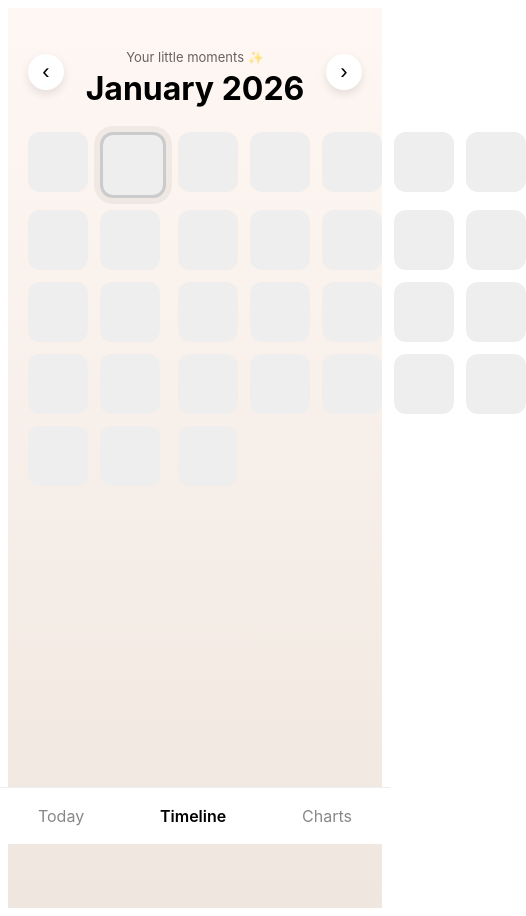
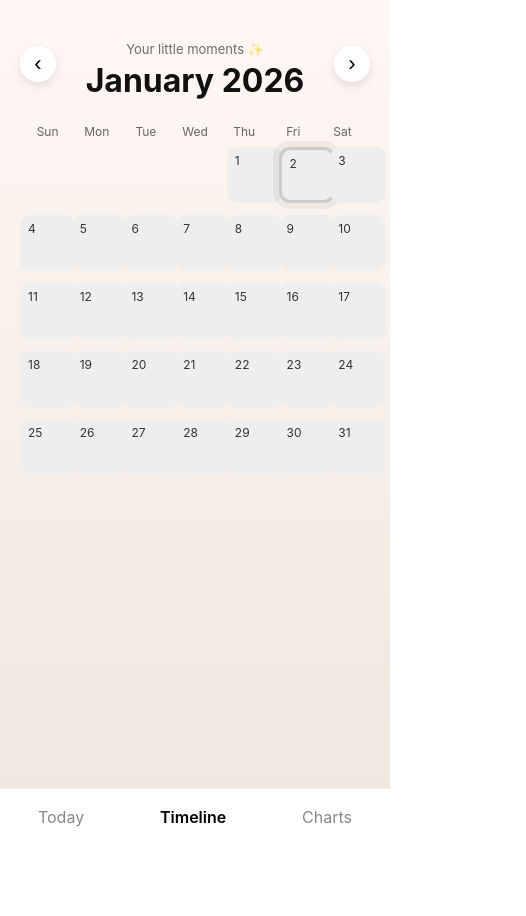
Before and after one commit to siddhi-rungta/today-felt-like, a React (Vite) app: page /timeline in a window 390 px wide. Shown: the whole page, 526 px wide, since content can reach past the window. After the commit the page ends 844 px from the top, so only its background shows below. Built offline with nearby package versions, Linux system fonts and the light colour scheme; no server answers; the database is empty; sample sign-in values are in the browser's storage.

Commit message:
mobile ui improvements and added charts page

```diff
--- a/src/components/Navbar.jsx
+++ b/src/components/Navbar.jsx
@@ -10,7 +10,7 @@ export default function Navbar() {
   });
 
   return (
-    <div style={styles.nav}>
+    <div className="bottom-nav" style={styles.nav}>
       <Link to="/" style={link("/")}>Today</Link>
       <Link to="/timeline" style={link("/timeline")}>Timeline</Link>
       <Link to="/charts" style={link("/charts")}>Charts</Link>
--- a/src/main.jsx
+++ b/src/main.jsx
@@ -1,6 +1,7 @@
 import React from "react";
 import ReactDOM from "react-dom/client";
 import App from "./App";
+import "./styles.css";
 
 ReactDOM.createRoot(document.getElementById("root")).render(
   <React.StrictMode>
--- a/src/pages/Charts.jsx
+++ b/src/pages/Charts.jsx
@@ -158,31 +158,31 @@ export default function Charts() {
   ).length;
 
   return (
-    <div style={styles.container}>
+    <div className="app-container" style={styles.container}>
       <h1 style={styles.title}>📊 Your Mood Insights</h1>
       <p style={styles.subtitle}>Patterns, not pressure</p>
 
       {/* Doughnut */}
-      <div style={styles.card}>
+      <div className="card" style={styles.card}>
         <Doughnut data={doughnutData} />
       </div>
 
       {/* Line */}
-      <div style={styles.card}>
+      <div className="card" style={styles.card}>
         <h3>Mood over time</h3>
         <p> 1 being worst, 5 being best</p>
         <Line data={lineData} />
       </div>
 
       {/* Monthly */}
-      <div style={styles.card}>
+      <div className="card" style={styles.card}>
         <h3>Monthly comparison</h3>
         <p>This month: <b>{monthAverage(thisMonth)}</b></p>
         <p>Last month: <b>{monthAverage(lastMonth)}</b></p>
       </div>
 
       {/* Yearly */}
-      <div style={styles.card}>
+      <div className="card" style={styles.card}>
         <h3>{year} overview</h3>
         <p>Total entries: <b>{yearlyCount}</b></p>
       </div>
@@ -212,7 +212,6 @@ const styles = {
     color: "#666"
   },
   card: {
-    width: "320px",
     background: "#FFF",
     borderRadius: "22px",
     padding: "20px",
--- a/src/pages/Home.jsx
+++ b/src/pages/Home.jsx
@@ -72,7 +72,7 @@ export default function Home() {
   if (loading) return null;
 
   return (
-    <div style={styles.container}>
+    <div className="app-container" style={styles.container}>
       <p style={styles.hello}>✨ Hey {firstName}!</p>
       <h1 style={styles.title}>How are you feeling today?</h1>
 
@@ -81,6 +81,7 @@ export default function Home() {
           <div
             key={m.id}
             onClick={() => saveMood(m.id)}
+            className="mood-card"
             style={{
               ...styles.moodCard,
               background: m.color,
@@ -150,8 +151,6 @@ const styles = {
   },
 
   moodCard: {
-    width: "78px",
-    height: "78px",
     borderRadius: "22px",
     display: "flex",
     flexDirection: "column",
--- a/src/pages/Login.jsx
+++ b/src/pages/Login.jsx
@@ -1,9 +1,15 @@
-import { signInWithPopup } from "firebase/auth";
+import { signInWithPopup, signInAnonymously, signInWithEmailAndPassword, createUserWithEmailAndPassword } from "firebase/auth";
 import { auth, googleProvider } from "../firebase";
 import { useNavigate } from "react-router-dom";
+import { useState } from "react";
 
 function Login() {
   const navigate = useNavigate();
+  const [method, setMethod] = useState("google"); // google | email | phone | anonymous
+  const [email, setEmail] = useState("");
+  const [password, setPassword] = useState("");
+  const [isNew, setIsNew] = useState(false);
+  const [phone, setPhone] = useState("");
 
   const handleGoogleLogin = async () => {
     try {
@@ -15,14 +21,89 @@ function Login() {
     }
   };
 
+  const handleAnonymous = async () => {
+    try {
+      await signInAnonymously(auth);
+      navigate("/");
+    } catch (err) {
+      console.error(err);
+      alert("Anonymous sign-in failed");
+    }
+  };
+
+  const handleEmailSubmit = async (e) => {
+    e.preventDefault();
+    try {
+      if (isNew) {
+        await createUserWithEmailAndPassword(auth, email, password);
+      } else {
+        await signInWithEmailAndPassword(auth, email, password);
+      }
+      navigate("/");
+    } catch (err) {
+      console.error(err);
+      alert(err.message || 'Email auth failed');
+    }
+  };
+
+  const handlePhone = (e) => {
+    e.preventDefault();
+    // Phone requires setting up reCAPTCHA and verification; provide guidance.
+    alert("Phone auth requires reCAPTCHA setup on the web. Please configure Firebase phone auth and reCAPTCHA in your firebase.js. For now this UI is a placeholder.");
+  };
+
   return (
-    <div style={styles.container}>
+    <div className="app-container" style={styles.container}>
       <h1 style={styles.title}>Today Felt Like</h1>
       <p style={styles.subtitle}>One word. One day.</p>
 
-      <button style={styles.button} onClick={handleGoogleLogin}>
-        Continue with Google
-      </button>
+      <div style={styles.methodsRow}>
+        <button onClick={() => setMethod('google')} style={{...styles.smallBtn, ...(method==='google'?styles.activeBtn:{} )}}>Google</button>
+        <button onClick={() => setMethod('email')} style={{...styles.smallBtn, ...(method==='email'?styles.activeBtn:{} )}}>Email</button>
+        <button onClick={() => setMethod('phone')} style={{...styles.smallBtn, ...(method==='phone'?styles.activeBtn:{} )}}>Phone</button>
+        <button onClick={() => setMethod('anonymous')} style={{...styles.smallBtn, ...(method==='anonymous'?styles.activeBtn:{} )}}>Anonymous</button>
+      </div>
+
+      <div style={{marginTop:18, width: '100%', maxWidth: 420}}>
+        {method === 'google' && (
+          <button style={styles.button} onClick={handleGoogleLogin}>
+            Continue with Google
+          </button>
+        )}
+
+        {method === 'anonymous' && (
+          <>
+            <p style={{color:'#555'}}>Sign in without creating an account.</p>
+            <button style={styles.button} onClick={handleAnonymous}>Continue anonymously</button>
+          </>
+        )}
+
+        {method === 'email' && (
+          <form onSubmit={handleEmailSubmit} style={styles.form}>
+            <label style={styles.label}>Email</label>
+            <input style={styles.input} value={email} onChange={(e) => setEmail(e.target.value)} type="email" required />
+
+            <label style={styles.label}>Password</label>
+            <input style={styles.input} value={password} onChange={(e) => setPassword(e.target.value)} type="password" required />
+
+            <div style={{display:'flex', gap:8, alignItems:'center', marginTop:8}}>
+              <button type="submit" style={styles.button}>{isNew ? 'Create account' : 'Sign in'}</button>
+              <button type="button" onClick={() => setIsNew(!isNew)} style={styles.linkBtn}>{isNew ? 'Have an account?' : 'Create account'}</button>
+            </div>
+          </form>
+        )}
+
+        {method === 'phone' && (
+          <form onSubmit={handlePhone} style={styles.form}>
+            <label style={styles.label}>Phone</label>
+            <input style={styles.input} value={phone} onChange={(e) => setPhone(e.target.value)} placeholder="+1 555 555 5555" />
+            <p style={{fontSize:13, color:'#666'}}>Phone auth requires a reCAPTCHA verifier in the app. See Firebase docs. This is a placeholder UI.</p>
+            <div style={{display:'flex', gap:8, marginTop:8}}>
+              <button type="submit" style={styles.button}>Continue</button>
+            </div>
+          </form>
+        )}
+      </div>
     </div>
   );
 }
@@ -44,16 +125,35 @@ const styles = {
   subtitle: {
     fontSize: "16px",
     color: "#777",
-    marginBottom: "30px"
+    marginBottom: "12px"
   },
+  methodsRow: {
+    display: 'flex',
+    gap: 8,
+    flexWrap: 'wrap',
+    justifyContent: 'center'
+  },
+  smallBtn: {
+    padding: '8px 12px',
+    borderRadius: 10,
+    border: '1px solid #E6E6E6',
+    background: '#FFF',
+    cursor: 'pointer'
+  },
+  activeBtn: { boxShadow: '0 4px 10px rgba(0,0,0,0.06)' },
   button: {
-    padding: "14px 22px",
-    borderRadius: "14px",
+    padding: "12px 18px",
+    borderRadius: "12px",
     border: "none",
     fontSize: "16px",
     cursor: "pointer",
-    background: "#E8CFC4"
-  }
+    background: "#E8CFC4",
+    width: '100%'
+  },
+  form: { display: 'flex', flexDirection: 'column', gap: 8 },
+  label: { fontSize: 13, color:'#444' },
+  input: { padding: 10, borderRadius: 10, border: '1px solid #E6E6E6' },
+  linkBtn: { background: 'transparent', border: 'none', color: '#333', cursor: 'pointer' }
 };
 
 export default Login;
--- a/src/pages/Timeline.jsx
+++ b/src/pages/Timeline.jsx
@@ -53,6 +53,7 @@ function Timeline() {
   }, [user]);
 
   const daysInMonth = new Date(year, month + 1, 0).getDate();
+  const firstDayOfWeek = new Date(year, month, 1).getDay(); // 0 = Sunday
 
   const goPrevMonth = () => {
     setCurrentDate(new Date(year, month - 1, 1));
@@ -63,7 +64,7 @@ function Timeline() {
   };
 
   return (
-    <div style={styles.container}>
+    <div className="app-container" style={styles.container}>
       {/* 🌸 Header */}
       <div style={styles.header}>
         <button onClick={goPrevMonth} style={styles.navBtn}>‹</button>
@@ -78,8 +79,20 @@ function Timeline() {
         <button onClick={goNextMonth} style={styles.navBtn}>›</button>
       </div>
 
+      {/* 🟢 Calendar headers (weekday names) */}
+      <div className="calendar-headers">
+        {['Sun','Mon','Tue','Wed','Thu','Fri','Sat'].map((d) => (
+          <div key={d} className="day-name">{d}</div>
+        ))}
+      </div>
+
       {/* 🟢 Grid */}
-      <div style={styles.grid}>
+      <div className="timeline-grid" style={styles.grid}>
+        {/* leading empty slots to align first day */}
+        {[...Array(firstDayOfWeek)].map((_, idx) => (
+          <div key={`empty-${idx}`} className="timeline-cell" style={{...styles.cell, background: 'transparent'}} />
+        ))}
+
         {[...Array(daysInMonth)].map((_, i) => {
           const day = i + 1;
           const key = `${year}-${String(month + 1).padStart(2, "0")}-${String(
@@ -92,6 +105,7 @@ function Timeline() {
           return (
             <div
               key={day}
+              className="timeline-cell"
               onClick={() => mood && setSelectedDay(key)}
               style={{
                 ...styles.cell,
@@ -100,10 +114,12 @@ function Timeline() {
                 boxShadow: isToday
                   ? "0 0 0 6px rgba(0,0,0,0.05)"
                   : "none",
-                cursor: mood ? "pointer" : "default"
+                cursor: mood ? "pointer" : "default",
+                position: 'relative'
               }}
             >
-              {mood ? moodsMap[mood].emoji : ""}
+              <div style={{position: 'absolute', top: 6, left: 8, fontSize: 12, color: '#333'}}>{day}</div>
+              <div style={{fontSize: 26}}>{mood ? moodsMap[mood].emoji : ''}</div>
             </div>
           );
         })}
@@ -169,19 +185,15 @@ const styles = {
 
   grid: {
     display: "grid",
-    gridTemplateColumns: "repeat(7, 1fr)",
     gap: "12px",
-    maxWidth: "500px",
+    maxWidth: "100%",
     margin: "0 auto"
   },
     cell: {
-        width: "60px",
-        height: "60px",
         borderRadius: "20%",
         display: "flex",
         alignItems: "center",
         justifyContent: "center",
-        fontSize: "40px",
         transition: "transform 0.15s"
   },
   overlay: {
--- /dev/null
+++ b/src/styles.css
@@ -0,0 +1,131 @@
+/* Mobile-first global styles for responsiveness */
+/* Basic reset and typography */
+* { box-sizing: border-box; }
+html, body, #root { height: 100%; }
+body {
+  margin: 0;
+  font-family: Inter, system-ui, -apple-system, "Segoe UI", Roboto, "Helvetica Neue", Arial;
+  -webkit-font-smoothing: antialiased;
+  -moz-osx-font-smoothing: grayscale;
+  background: transparent;
+  color: #111;
+}
+
+/* App container to keep content centered and padded */
+.app-container {
+  padding: 20px;
+  padding-bottom: 110px; /* leave space for bottom nav */
+  max-width: 900px;
+  width: 100%;
+  margin: 0 auto;
+  padding-inline: 16px; /* reduce horizontal padding to avoid overflow on narrow screens */
+}
+
+/* Cards: full width on small, constrained on larger screens */
+.cards-stack {
+  display: flex;
+  flex-direction: column;
+  gap: 18px;
+  width: 100%;
+}
+.card {
+  width: 100%;
+  background: #fff;
+  border-radius: 18px;
+  padding: 18px;
+  box-shadow: 0 10px 25px rgba(0,0,0,0.06);
+}
+
+/* Timeline grid: responsive columns */
+.timeline-grid {
+  display: grid;
+  /* flexible 7-column calendar that can shrink on very narrow screens */
+  grid-template-columns: repeat(7, minmax(0, 1fr));
+  gap: 8px;
+  max-width: 100%; /* let the app-container control overall width */
+  margin: 0 auto;
+}
+.calendar-headers {
+  display: grid; /* show weekday labels on all sizes */
+  grid-template-columns: repeat(7, 1fr);
+  gap: 6px;
+  max-width: 100%;
+  margin: 0 auto 8px;
+  padding: 0 6px;
+}
+.calendar-headers .day-name {
+  text-align: center;
+  font-size: 12px;
+  color: #666;
+}
+.timeline-cell {
+  aspect-ratio: 1 / 1;
+  border-radius: 18%;
+  display: flex;
+  align-items: center;
+  justify-content: center;
+  font-size: 1.1rem; /* slightly smaller on narrow screens */
+  transition: transform 0.15s;
+  min-height: 56px;
+  background: #EFEFEF;
+  min-width: 0; /* allow cells to shrink below their content width to avoid grid overflow */
+  padding: 6px;
+}
+
+/* Mood row and cards */
+.mood-row {
+  display: flex;
+  justify-content: center;
+  gap: 12px;
+  flex-wrap: wrap;
+}
+.mood-card {
+  width: 72px;
+  height: 72px;
+  border-radius: 18px;
+  display: flex;
+  flex-direction: column;
+  justify-content: center;
+  align-items: center;
+  cursor: pointer;
+  transition: transform 0.18s ease;
+}
+.mood-card .emoji { font-size: 26px; }
+.mood-card .label { font-size: 12px; margin-top: 6px; }
+
+/* Bottom navigation spacing */
+.bottom-nav-space { height: 64px; }
+.bottom-nav {
+  position: fixed;
+  bottom: 0;
+  left: 0;
+  right: 0;
+  height: 56px;
+  background: #fff;
+  border-top: 1px solid #eee;
+  display: flex;
+  justify-content: space-around;
+  align-items: center;
+  font-family: Inter, system-ui;
+  z-index: 10;
+}
+
+/* Larger breakpoints */
+@media (min-width: 480px) {
+  .timeline-grid { grid-template-columns: repeat(7, 1fr); }
+  .timeline-cell { font-size: 1.25rem; min-height: 72px; }
+  .mood-card { width: 80px; height: 80px; }
+}
+
+/* tablet and up: show full 7-column calendar */
+@media (min-width: 768px) {
+  .timeline-grid { grid-template-columns: repeat(7, 1fr); }
+  .calendar-headers { display: grid; }
+  .mood-card { width: 88px; height: 88px; }
+  .card { max-width: 800px; }
+  .timeline-cell { font-size: 1.4rem; min-height: 92px; }
+}
+
+@media (min-width: 1200px) {
+  .card { max-width: 720px; }
+}
```
